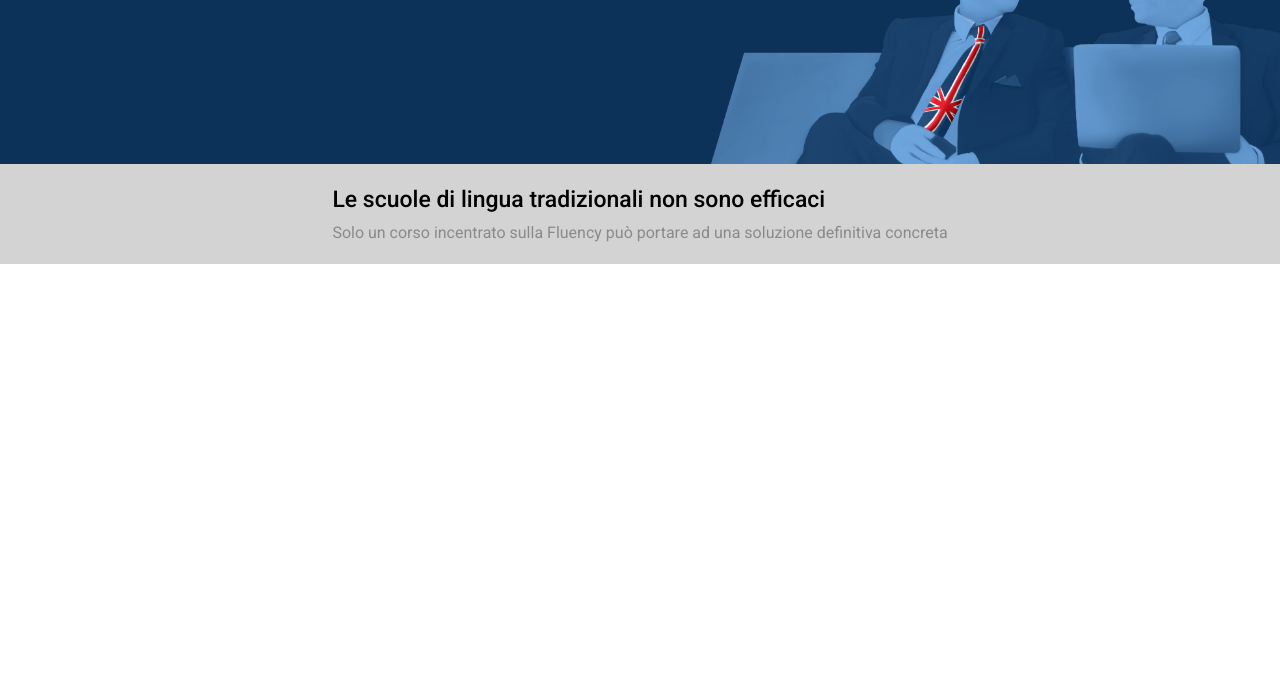
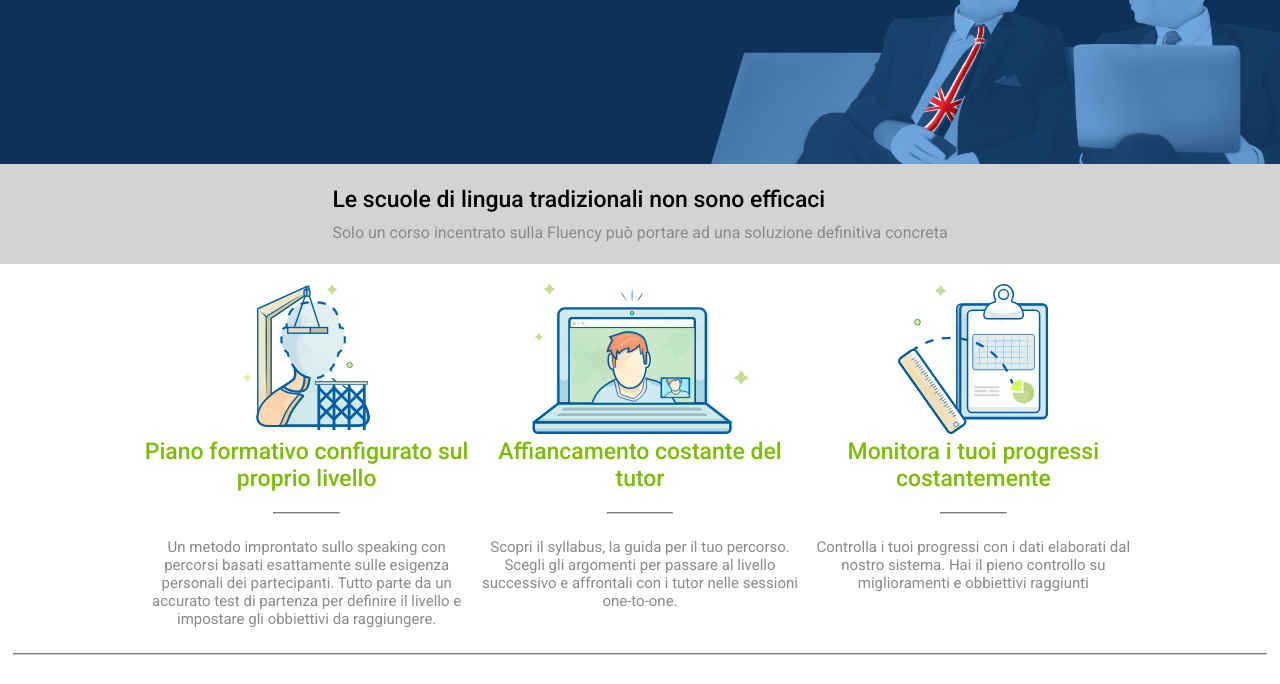
Before and after one commit to MatteoLiberati/htmlcss-fluentify, a plain HTML site: page index.html in a window 1280 px wide. Shown: the part 396-1080 px from the top of the page. Before the commit the page ends 800 px from the top, so only its background shows below. Drawn offline with Linux system fonts and the light colour scheme.

Commit message:
teaching program section

```diff
--- a/css/style.css
+++ b/css/style.css
@@ -16,7 +16,7 @@ h4{
 
 /* UTILIETIES */
 .container{
-    width: 1150px;
+    width: 1000px;
     margin: auto;
 }
 
@@ -169,3 +169,41 @@ a.btn > li{
     color:black;
     margin-bottom: 10px;
 }
+
+/* TEACHING PROGRAM SECTION*/
+.teaching-program{
+    height:300px;
+    text-align: center;
+}
+.teaching-program section{
+    float:left;
+    width: calc(100% / 3);
+    margin-top: 20px;
+}
+
+.teaching-program img{
+    max-height: 150px;
+}
+
+.teaching-program h3{
+    font-size: 23px;
+    color:#7cbb01;
+}
+
+.teaching-program section hr{
+    display: inline-block;
+    border-color: #cecece;
+    width: 20%;
+    margin: 20px 0;
+}
+
+.teaching-program p{
+    font-size: 15px;
+}
+
+.teaching-program > hr{
+    display: inline-block;
+    border-color: #cecece;
+    width: 98%;
+    margin: 25px 0;;
+}
--- a/index.html
+++ b/index.html
@@ -78,5 +78,35 @@
                 <span>Solo un corso incentrato sulla Fluency può portare ad una soluzione definitiva concreta</span>
             </div>
         </section>
+
+        <!-- TEACHING PROGRAM SECTION -->
+        <section class="teaching-program" >
+            <div class="container clearfix">
+                <!-- PLAN SECTION -->
+                <section class="plan">
+                    <img src="./img/profile.svg" alt="">
+                    <h3>Piano formativo configurato sul proprio livello</h3>
+                    <hr>
+                    <p>Un metodo improntato sullo speaking con percorsi basati esattamente sulle esigenza personali dei partecipanti. Tutto parte da un accurato test di partenza per definire il livello e impostare gli obbiettivi da raggiungere.</p>
+                </section>
+
+                <!-- TUTOR SECTION -->
+                <section class="tutor">
+                    <img src="./img/computer.svg" alt="">
+                    <h3>Affiancamento costante del tutor</h3>
+                    <hr>
+                    <p>Scopri il syllabus, la guida per il tuo percorso. Scegli gli argomenti per passare al livello successivo e affrontali con i tutor nelle sessioni one-to-one.</p>
+                </section>
+
+                <!-- MONITOR SECTION -->
+                <section class="monitor">
+                    <img src="./img/doc.svg" alt="">
+                    <h3>Monitora i tuoi progressi costantemente</h3>
+                    <hr>
+                    <p>Controlla i tuoi progressi con i dati elaborati dal nostro sistema. Hai il pieno controllo su miglioramenti e obbiettivi raggiunti</p>
+                </section>
+            </div>
+            <hr>
+        </section>
 </body>
 </html>
```
